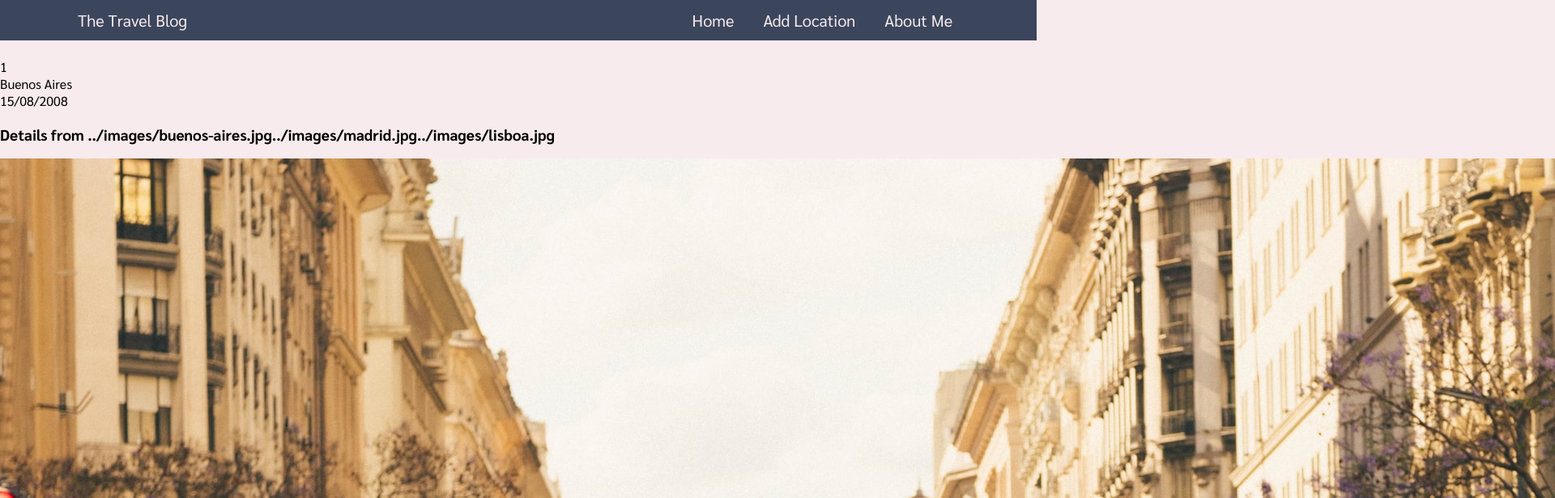
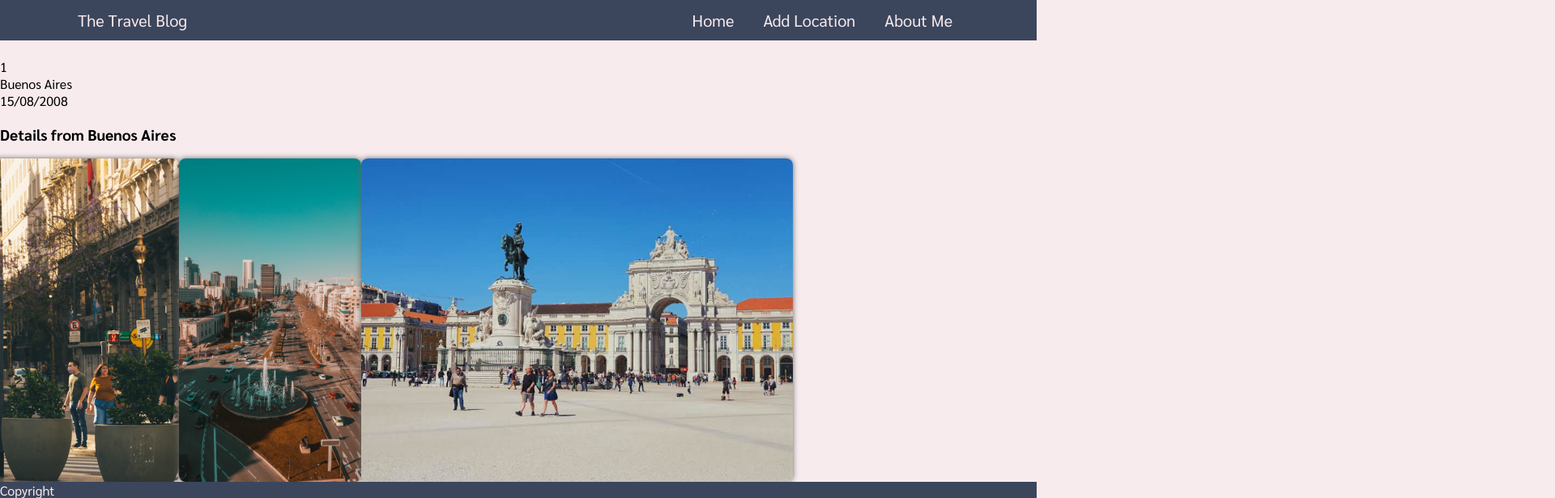
Before and after one commit to flag-80306/project1-Bruno-Alves, a React (Vite) app: page /tripdetail/1 in a window 1280 px wide. Shown: the top 616 px of the page at 81% size, 1920 px wide, since content can reach past the window. Built offline with nearby package versions, Linux system fonts and the light colour scheme.

Commit message:
changed component Slider to Carousel and added some css to the slides

```diff
--- /dev/null
+++ b/src/components/Carousel.jsx
@@ -0,0 +1,21 @@
+import { BsArrowLeftCircleFill, BsArrowRightCircleFill } from "react-icons/bs";
+
+function Carousel({ city }) {
+  console.log("Console.log city!!!");
+  console.log(city);
+  return (
+    <>
+      <h3>Details from {city.name}</h3>
+
+      <div className="carousel">
+        <BsArrowLeftCircleFill />
+        {city.slides?.map((slide, index) => (
+          <img src={slide} className="slide" alt={`Image of ${city.name}`} />
+        ))}
+        <BsArrowRightCircleFill />
+      </div>
+    </>
+  );
+}
+
+export default Carousel;
--- a/src/components/HomeViewCards.jsx
+++ b/src/components/HomeViewCards.jsx
@@ -1,5 +1,4 @@
 import { Link } from "wouter";
-import cardsInfo from "../assets/trips/cardsInfo";
 import { useEffect, useState } from "react";
 function HomeViewCards() {
   const [data, setData] = useState([]);
--- a/src/components/Slider.jsx
+++ /dev/null
@@ -1,18 +0,0 @@
-function Slider({ city }) {
-  console.log("Console.log city!!!");
-  console.log(city);
-  return (
-    <>
-      <h3>Details from {city}</h3>
-
-      <div className="carousel">
-        {city?.map((slide, index) => (
-          // <p>{slide}</p>
-          <img src={slide} alt={`Image ${index}`} />
-        ))}
-      </div>
-    </>
-  );
-}
-
-export default Slider;
--- a/src/index.css
+++ b/src/index.css
@@ -5,6 +5,7 @@
 @import url(styles/footer.css);
 @import url(styles/addLocation.css);
 @import url(styles/about.css);
+@import url(styles/carousel.css);
 
 * {
   box-sizing: border-box;
--- /dev/null
+++ b/src/styles/carousel.css
@@ -0,0 +1,14 @@
+.carousel {
+  display: flex;
+  justify-content: center;
+  align-items: center;
+  width: 600px;
+  height: 400px;
+}
+
+.slide {
+  border-radius: 0.5rem;
+  box-shadow: 0px 0px 7px #666;
+  width: 100%;
+  height: 100%;
+}
--- a/src/views/CardDetailView.jsx
+++ b/src/views/CardDetailView.jsx
@@ -1,4 +1,4 @@
-import Slider from "../components/Slider";
+import Carousel from "../components/Carousel";
 import { useState, useEffect } from "react";
 
 function CardDetailView({ id }) {
@@ -28,7 +28,7 @@ function CardDetailView({ id }) {
       <p>{city.id}</p>
       <p>{city.name}</p>
       <p>{city.date}</p>
-      <Slider city={city.slides} />
+      <Carousel city={city} />
     </>
   );
 }
```
